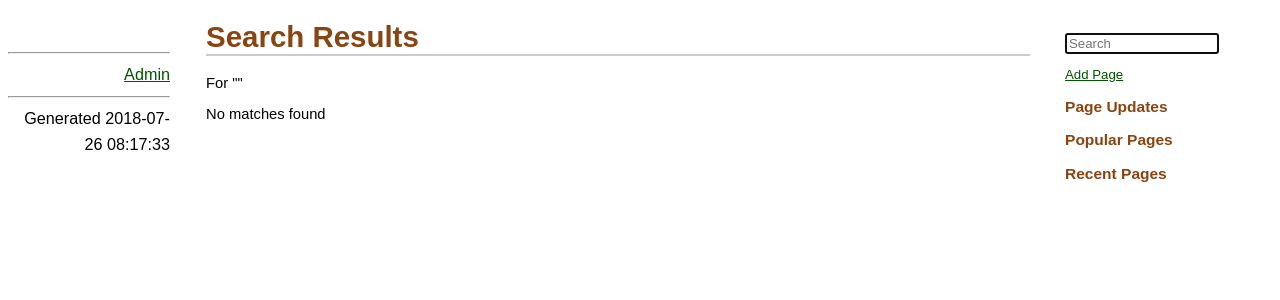
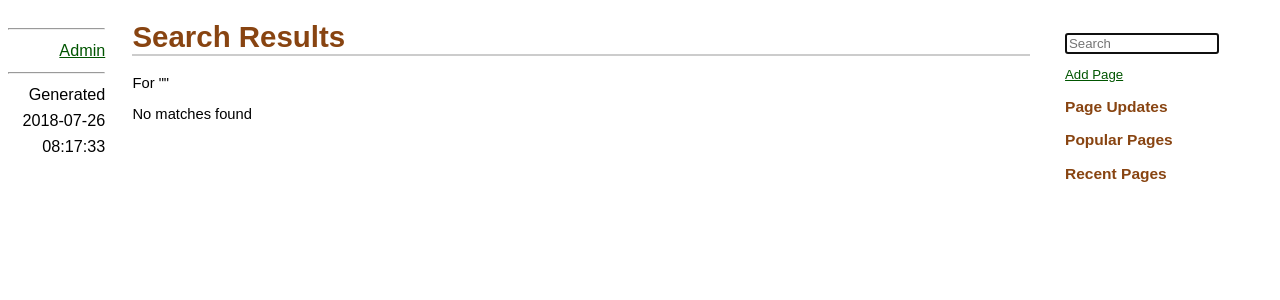
Before and after one commit to ahernp/DMCM, a Django app: template core/templates/core/search.html in a window 1280 px wide. Shown: the top 300 px of the page. Run offline with Django 3.2, Linux system fonts and the light colour scheme; the template is opened without the code that fills it, so the values that code supplies are empty.

Commit message:
Made menu narrower; Added tooltips to sidebar sections

```diff
--- a/project/templates/base.html
+++ b/project/templates/base.html
@@ -36,18 +36,18 @@
                     autofocus>
             </form>
             <p><a href="{% url 'admin:mpages_page_add' %}">Add Page</a></p>
-            <h3>Page Updates</h3>
+            <h3 title="Most recently updated">Page Updates</h3>
             {% for update in sidebar.updates %}
                 <h4>{{ update.date }}</h4>
                 {% for page in update.pages %}
                    <p><a href="{% url 'page-detail' page.slug %}">{{ page.title }}</a></p>
                 {% endfor %}
             {% endfor %}
-            <h3>Popular Pages</h3>
+            <h3 title="Recently read most frequently">Popular Pages</h3>
             {% for page in sidebar.popular %}
             <p><a href="{% url 'page-detail' page.page__slug %}">{{ page.page__title }}</a> ({{ page.total }})</p>
             {% endfor %}
-            <h3>Recent Pages</h3>
+            <h3 title="Most recently read">Recent Pages</h3>
             {% for page in sidebar.recent %}
                 <p><a href="{% url 'page-detail' page.slug %}">{{ page.title }}</a></p>
             {% endfor %}
--- a/site_assets/css/styles.css
+++ b/site_assets/css/styles.css
@@ -52,10 +52,10 @@ th, td {
 #mainmenu {
     position: fixed;
     left: 0;
-    width: 10em;
+    width: 6em;
     text-align: right;
     line-height: 1.6em;
-    padding: 1.5em 0.5em 0.5em 0.5em;
+    padding: 0 0.5em 0.5em 0.5em;
     font-size: 1.1em;
 }
 
@@ -64,7 +64,7 @@ th, td {
 }
 
 #content {
-    margin: 1em 17em 0 14em;
+    margin: 1em 17em 0 9em;
 }
 
 #sidebar {
```
